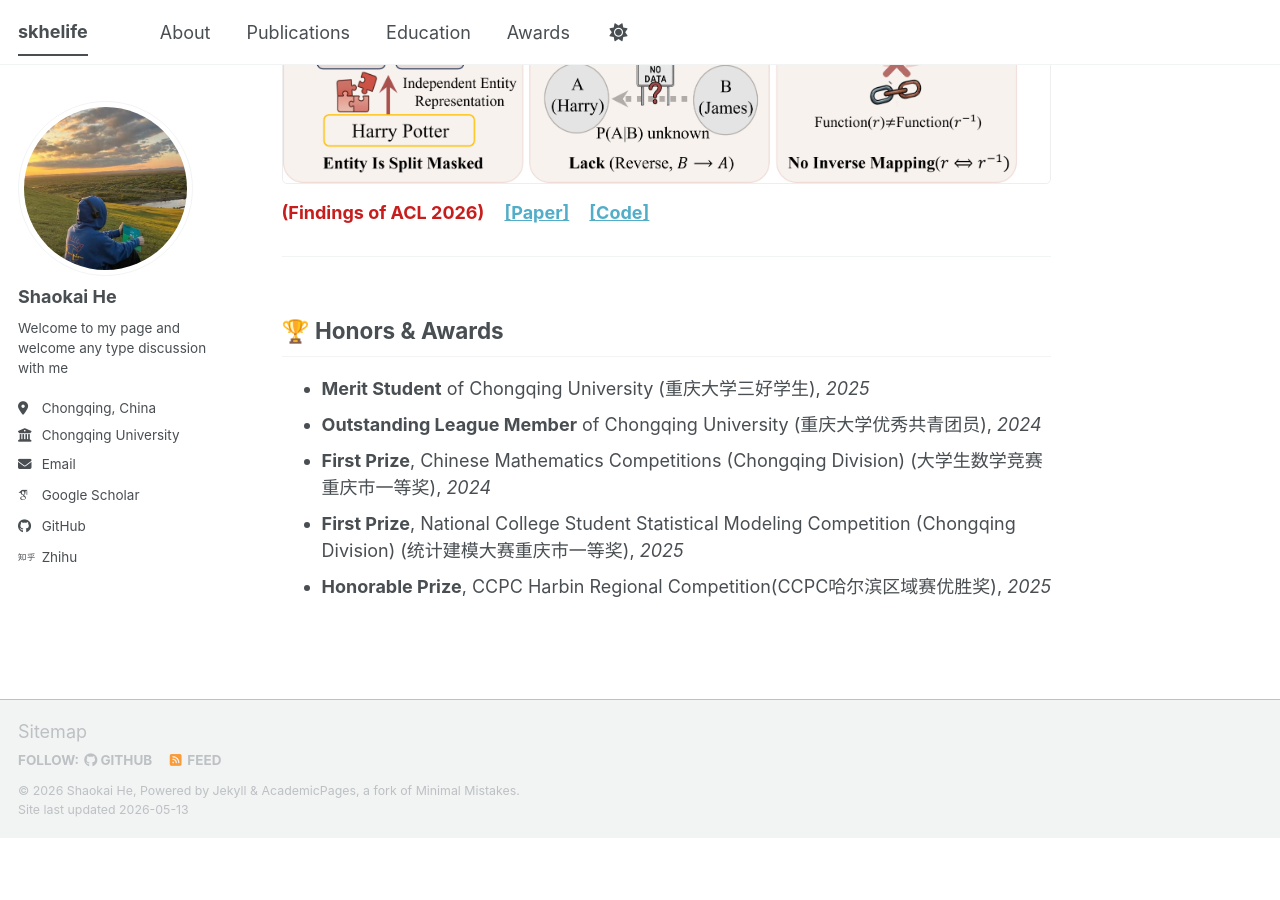
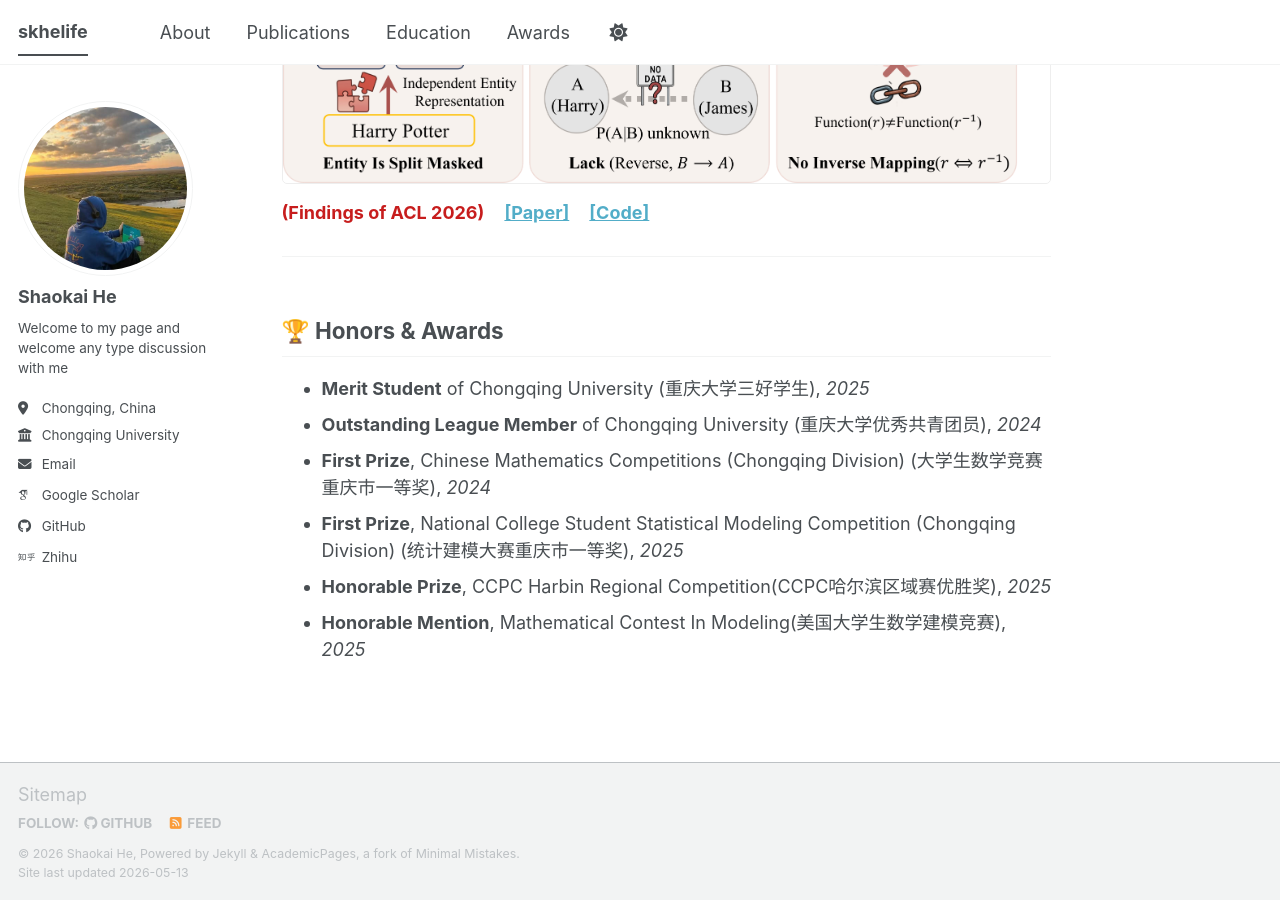
Before and after one commit to skhelife/skhelife.github.io, a Jekyll site: the page built from _pages/about.md, in a window 1280 px wide and 900 px high, scrolled down 1325 px. Built offline with Jekyll 4.4.1, drawn with Linux system fonts in a browser that asks for light colours; some web fonts are replaced; a script bundle is joined from its source files by our own code; library files that are not in the unit come from our copies; before the commit the page ends 2162 px from its top, so only the background shows below that.

Commit message:
Add Honorable Mention for Mathematical Contest In Modeling

```diff
--- a/_pages/about.md
+++ b/_pages/about.md
@@ -61,4 +61,5 @@ I am deeply fascinated by the mechanisms of **reasoning** in large language mode
   <li><strong>First Prize</strong>, Chinese Mathematics Competitions (Chongqing Division) (大学生数学竞赛重庆市一等奖), <em>2024</em></li>
   <li><strong>First Prize</strong>, National College Student Statistical Modeling Competition (Chongqing Division) (统计建模大赛重庆市一等奖), <em>2025</em></li>
   <li><strong>Honorable Prize</strong>, CCPC Harbin Regional Competition(CCPC哈尔滨区域赛优胜奖), <em>2025</em></li>
+  <li><strong>Honorable Mention</strong>, Mathematical Contest In Modeling(美国大学生数学建模竞赛), <em>2025</em></li>
 <ui>
```
